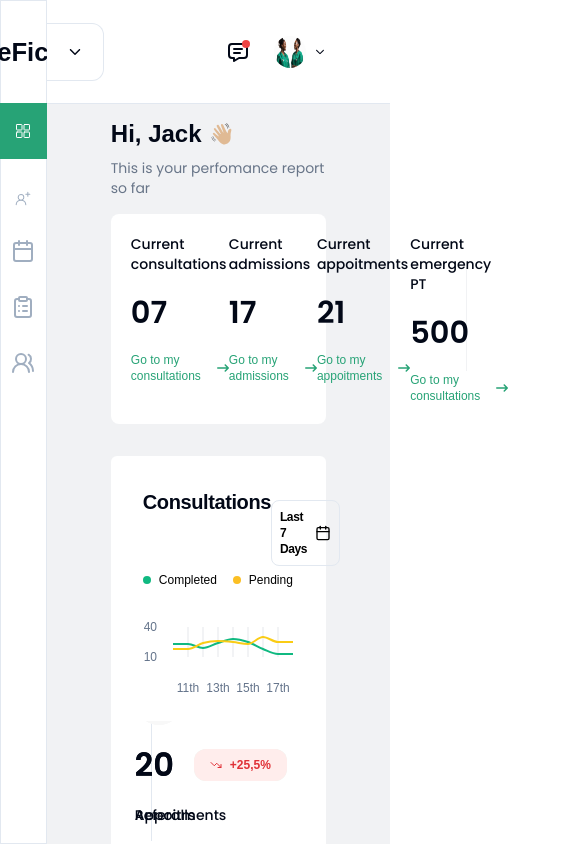
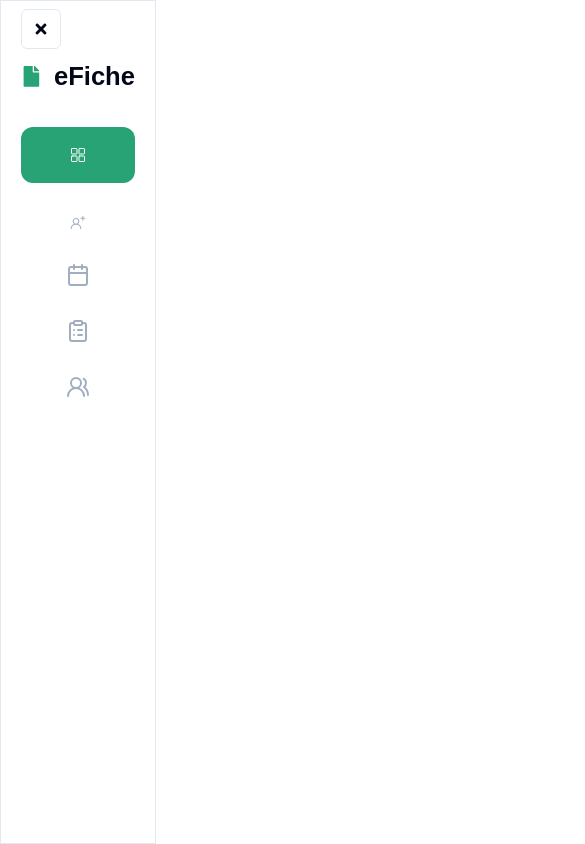
Before and after one commit to fadgadahababashirdev/eficheInterview, a React (Vite) app: page /Nurse in a window 390 px wide. Shown: the top 844 px of the page, 585 px wide, since content can reach past the window. Built offline with nearby package versions, Linux system fonts and the light colour scheme.

Commit message:
adding responsive sidebar

```diff
--- a/src/Dashboard/NurseDashboard.jsx
+++ b/src/Dashboard/NurseDashboard.jsx
@@ -1,18 +1,22 @@
-import React from 'react';
+import React, { useState } from 'react';
 import Sidebar from '../components/Sidebar';
 import Navbar from '../components/Navbar';
 import DataNumber from './DataNumber';
 import Stats from './Stats';
 
 const NurseDashboard = () => {
+  const [showSideBar, setShowSideBar] = useState(true);
+  const handleShowSideBar = ()=>{
+    setShowSideBar(!showSideBar)
+  }
   return (
     <div className="flex">
-      <div className="w-[12%] fixed left-0 top-0 h-screen  border border-r-[0.4px] flex justify-center py-[2rem]">
-        <Sidebar />
-      </div>
+     {showSideBar &&  <div className="w-[40%] px-5  md:px-0   md:w-[12%] fixed left-0 top-0 h-screen  border border-r-[0.4px] md:flex justify-center md:py-[2rem]">
+        <Sidebar handleShowSideBar={handleShowSideBar}/>
+      </div>}
 
-      <div className="w-full">
-        <Navbar />
+      <div className="w-full hidden  md:visible">
+      <Navbar />
 
         <DataNumber/>
       </div>
--- a/src/components/Sidebar.jsx
+++ b/src/components/Sidebar.jsx
@@ -1,15 +1,21 @@
 import { ClipboardList, Users2, Calendar } from 'lucide-react';
-import React from 'react';
-import { FaFile } from 'react-icons/fa';
+import React, { useState } from 'react';
+import { FaFile, FaTimes } from 'react-icons/fa';
 import { GoPersonAdd } from 'react-icons/go';
 import { IoGridOutline } from 'react-icons/io5';
 import { Link } from 'react-router-dom';
 
-const Sidebar = () => {
+const Sidebar = ({handleShowSideBar}) => {
+
   return (
-    <div>
-      {/* file and heading  div*/}
-      <div>
+    <>
+    <div className="">
+        <div className="flex items-center my-2 md:my-0  md:hidden border w-10 h-10 justify-center border-slate-200 rounded-md p-2" onClick={handleShowSideBar}>
+          {' '}
+          <FaTimes className="w-4 h-4" />
+        </div>
+
+        <div className=''>
           <Link to="/Nurse">
             <div className="flex justify-between h-fit gap-2">
               <div className="flex  items-center">
@@ -24,7 +30,8 @@ const Sidebar = () => {
           <Link to="/Nurse">
             <div className="flex justify-center bg-[#27a376] p-5 rounded-xl my-[2rem]">
               <IoGridOutline className="text-white text-[1rem]" />
-        </div></Link>
+            </div>
+          </Link>
           {/* person */}
           <div className="flex justify-center my-[2rem]">
             <GoPersonAdd className="text-[#a0aec0] text-[1rem]" />
@@ -43,6 +50,8 @@ const Sidebar = () => {
           </div>
         </div>
       </div>
+
+    </>
   );
 };
 
```
Lines whose indentation alone changed are shown as unchanged.
